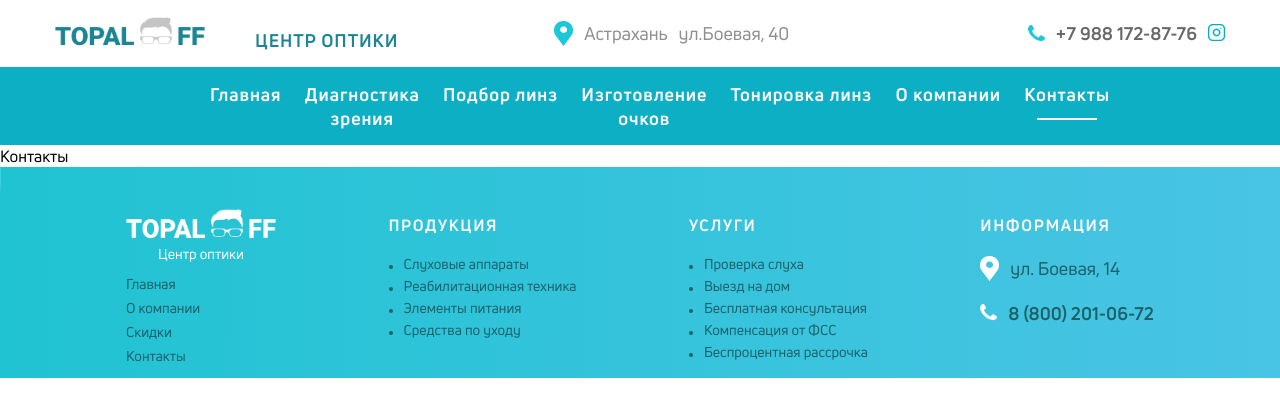
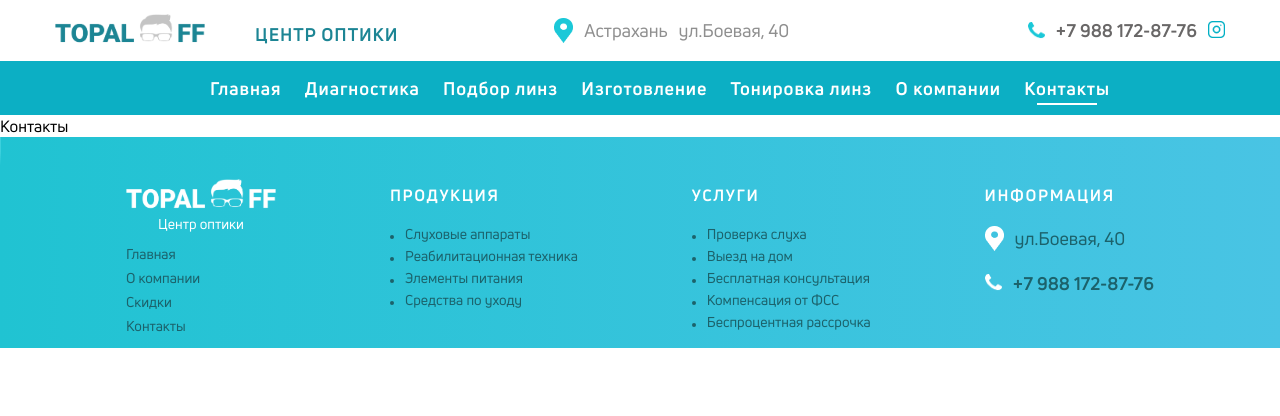
Before and after one commit to AlexeyKarpunin/Optica, a Next.js app: page /contacts in a window 1280 px wide. Shown: the top 416 px of the page. Built offline with nearby package versions, Linux system fonts and the light colour scheme.

Commit message:
some fix

```diff
--- a/components/footer/components/Info.jsx
+++ b/components/footer/components/Info.jsx
@@ -7,11 +7,11 @@ export default function Info () {
       <ul>
         <li>
           <img style={{width:'19px', height: '25px'}} src='/img/vector-white.png' alt='vector' />
-          <span>ул. Боевая, 14</span>
+          <span>ул.Боевая, 40</span>
         </li>
         <li>
           <img style={{width:'17px', height: '17px', marginTop: '3px',}} src='/img/call-white.png' alt='call' />
-          <a href='tel:8 (800) 201-06-72'>8 (800) 201-06-72</a>
+          <a href='tel: +7 988 172-87-76'>+7 988 172-87-76</a>
         </li>
       </ul>
     </InfoWrraper>
--- a/components/header/components/Navigation.jsx
+++ b/components/header/components/Navigation.jsx
@@ -14,26 +14,26 @@ export default function Navigation ({activeLink}) {
         <ListItem className={activeLink === 'main' ? 'is-active-nav-link' : null}>
           <Link href='/'><a>Главная</a></Link>
         </ListItem>
-        <ListItem className={activeLink === 'diagnostic' ? 'is-active-nav-link-double' : null}>
+        <ListItem className={activeLink === 'diagnostic' ? 'is-active-nav-link' : null}>
           <Link href='/vision-diagnostics'>
             <a>
               Диагностика
-              <br />
+              {/* <br />
               {' '}
-              зрения
+              зрения */}
             </a>
           </Link>
         </ListItem>
         <ListItem className={activeLink === 'lenses' ? 'is-active-nav-link' : null}>
           <Link href='/selection-of-lenses'><a>Подбор линз</a></Link>
         </ListItem>
-        <ListItem className={activeLink === 'making' ? 'is-active-nav-link-double' : null}>
+        <ListItem className={activeLink === 'making' ? 'is-active-nav-link' : null}>
           <Link href='/glasses-making'>
             <a>
               Изготовление
-              <br />
+              {/* <br />
               {' '}
-              очков
+              очков */}
             </a>
           </Link>
         </ListItem>
--- a/components/header/components/geo/Geolocation.jsx
+++ b/components/header/components/geo/Geolocation.jsx
@@ -10,7 +10,7 @@ export default function Geolocation () {
       </City>
       <Number>
         <img src='/img/call.png' alt='' />
-        <a href='tel:8 (800) 201-06-72'>+7 988 172-87-76</a>
+        <a href='tel: +7 988 172-87-76'>+7 988 172-87-76</a>
         <InstWrapper href='https://www.instagram.com/topaloff_optica/?hl=ru' target='_blank'><img src='/img/inst.png' alt='instagram' /></InstWrapper>
       </Number>
     </GeoContainer>
--- a/components/header/components/geo/LogoText.jsx
+++ b/components/header/components/geo/LogoText.jsx
@@ -20,7 +20,7 @@ export default function LogoText() {
 }
 
 const Text = styled.div`
-  margin: 16px 0 3px 50px;
+  margin: 10px 0 3px 50px;
 
   @media (max-width: 940px) {
     margin: 0 auto;
--- a/styles/fonts.css
+++ b/styles/fonts.css
@@ -251,7 +251,7 @@ body {
 }
 
 .is-active-nav-link::before {
-  bottom: 25px;
+  bottom: 10px;
 }
 
 @media (max-width: 1020px) {
```
